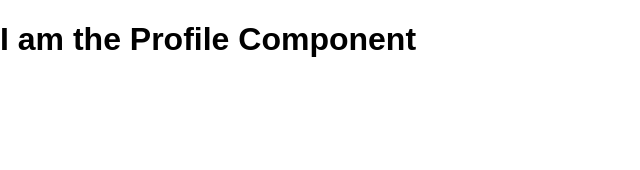
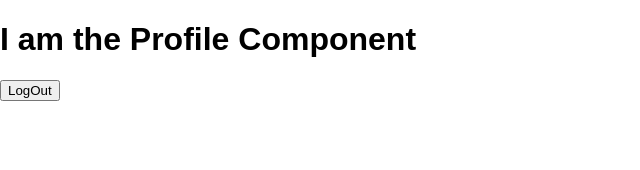
Before and after one commit to Ryyder/project-3, a React (Create React App) app in the folder client/: page /profile in a window 1280 px wide. Shown: the top 170 px of the page, without its empty margins (0-640 px from the left). Built offline with nearby package versions, Linux system fonts and the light colour scheme; sample sign-in values are in the browser's storage.

Commit message:
logout component and protected route

```diff
--- a/client/src/App.js
+++ b/client/src/App.js
@@ -1,6 +1,6 @@
 import React, { Component } from "react";
 import { BrowserRouter as Router, Route, Switch } from "react-router-dom";
-
+import ProtectedRoute from "./components/ProtectedRoute";
 import Profile from "./components/Profile";
 import Dashboard from "./components/Dashboard";
 import Login from "./components/Login";
@@ -23,7 +23,7 @@ export default class App extends Component {
       <Router>
         <Switch>
           <Route exact path="/" component={Home} />
-          <Route path="/profile" component={Profile} />
+          <ProtectedRoute path="/profile" component={Profile} />
           <Route path="/dashboard" component={Dashboard} />
           <Route path="/signup" component={Signup} />
           <Route path="/login" component={Login} />
--- a/client/src/components/Login/index.js
+++ b/client/src/components/Login/index.js
@@ -3,7 +3,8 @@ import {Redirect} from "react-router-dom";
 import axios from "axios";
 
 
-export default class Login extends Component {
+
+export default class Home extends Component {
   state = {
     email: "",
     password: "",
@@ -40,23 +41,30 @@ export default class Login extends Component {
     });
   };
 
+
+
+
+
   render() {
     const isAuthenticated = window.localStorage.getItem("isAuthenticated");
 
-    if(isAuthenticated) {
+     if(isAuthenticated) {
       return <Redirect to = "/profile" />
     }
+
+
 
 
     //JSX
     return (
       <div>
-        <h2>Login Component</h2>
+        <h2>Home Component</h2>
         <form onSubmit={this.handleSubmit}>
           <input type="text" name="email" onChange={this.handleChange} />
           <input type="password" name="password" onChange={this.handleChange} />
 
           <button>Login</button>
+          <button onClick={() => {this.props.history.push("/signup")}}>Sign Up</button>
         </form>
         <p>{this.state.errorMessage}</p>
       </div>
--- /dev/null
+++ b/client/src/components/Logout/index.js
@@ -0,0 +1,20 @@
+import React, {Component} from "react";
+
+
+export default class Logout extends Component {
+
+  handleLogout = () => {
+    window.localStorage.clear();
+    window.location.href = '/';
+  }
+
+  render() {
+    return (
+      <div>
+        <button onClick={this.handleLogout}>LogOut</button>
+      </div>
+
+    );
+  }
+
+}
--- a/client/src/components/Profile/index.js
+++ b/client/src/components/Profile/index.js
@@ -1,4 +1,5 @@
 import React, { Component } from "react";
+import Logout from "../Logout";
 
 export default class Profile extends Component {
 
@@ -11,6 +12,7 @@ export default class Profile extends Component {
     return (
       <div>
         <h1>I am the Profile Component</h1>
+        <Logout />
       </div>
     );
   }
--- /dev/null
+++ b/client/src/components/ProtectedRoute/index.js
@@ -0,0 +1,30 @@
+import React from 'react';
+import { Route, Redirect } from 'react-router-dom';
+
+const PrivateRoute = ({
+    component: Component,
+    ...rest
+}) => {
+    const isAuth = localStorage.getItem('isAuthenticated');
+    return (
+        <Route
+            {...rest}
+            render={props =>
+                isAuth ? (
+                    <Component {...props} {...rest} />
+                ) : (
+                        <Redirect
+                            to={{
+                                pathname: "/",
+                                state: {
+                                  from: props.location
+                                }
+                            }}
+                        />
+                    )
+                }
+        />
+    );
+}
+
+export default PrivateRoute;
--- a/package.json
+++ b/package.json
@@ -8,6 +8,7 @@
     "start:prod": "node server.js",
     "start:dev": "concurrently \"nodemon --ignore 'client/*'\" \"npm run client\"",
     "client": "cd client && npm run start",
+    "seed": "node scripts/seedDB.js",
     "install": "cd client && npm install",
     "build": "cd client && npm run build",
     "heroku-postbuild": "npm run build"
```
Also changed, not shown: client/src/components/Home/index.js (+6 -1 lines), 2 other files (tests, documents, lock files or other folders).
